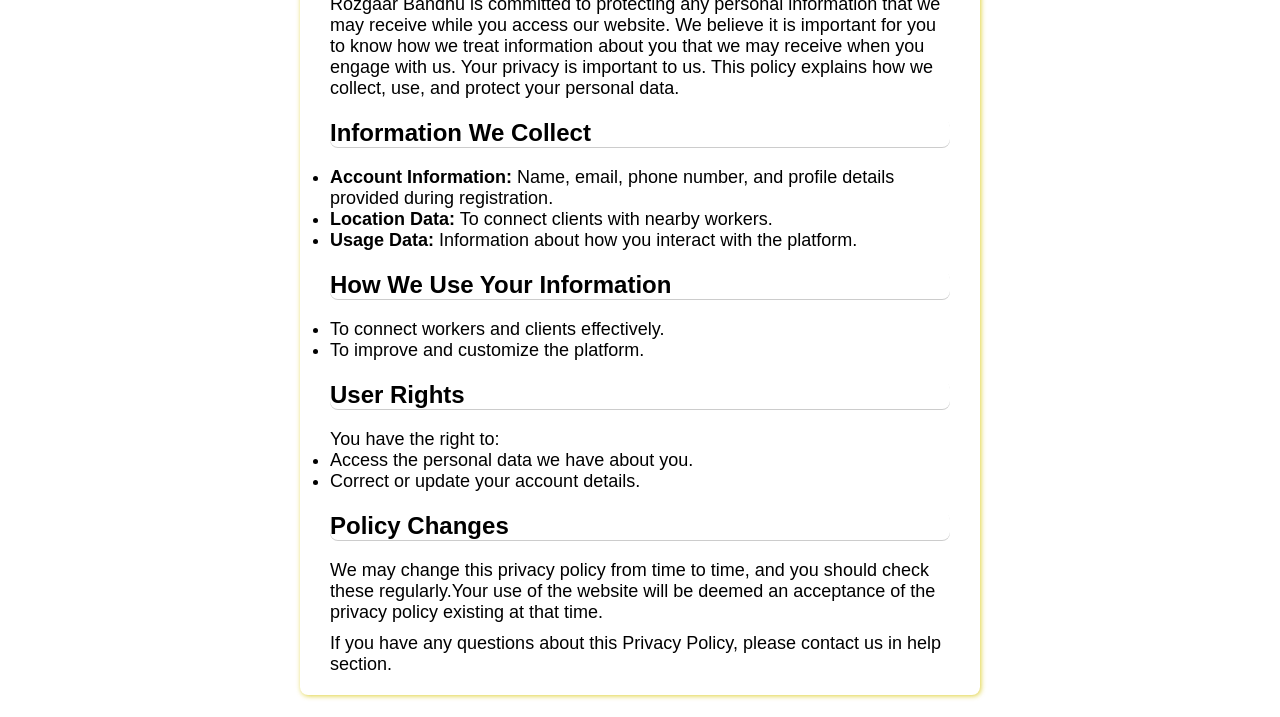
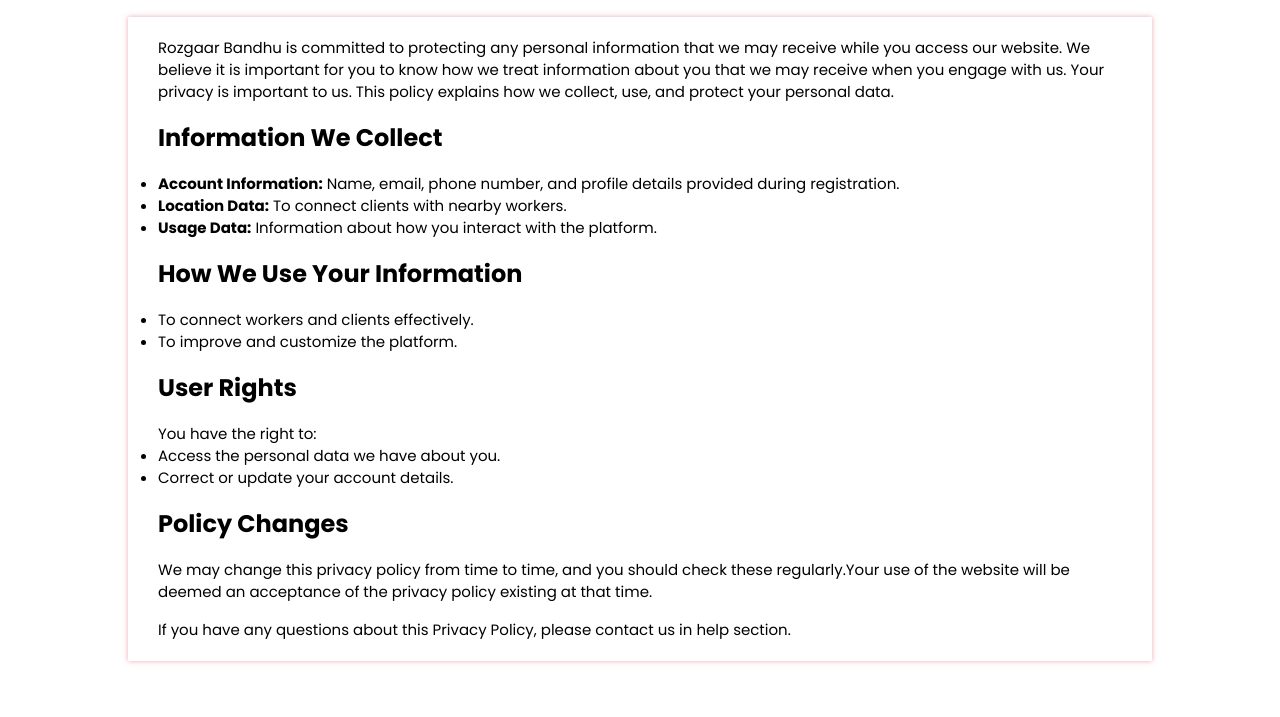
Before and after one commit to Sevaa-Bandhu/Sevaa-Bandhu.github.io, a plain HTML site: page html files/Policy.html in a window 1280 px wide. Shown: the part 83-800 px from the top of the page. Drawn offline with Linux system fonts and the light colour scheme.

Commit message:
Update StylePolicy.css

```diff
--- a/stylesheets/StylePolicy.css
+++ b/stylesheets/StylePolicy.css
@@ -1,51 +1,49 @@
+@import url("https://fonts.googleapis.com/css2?family=Poppins:wght@200;300;400;500;600;700&display=swap");
+
 * {
   margin: 0;
   padding: 0;
   box-sizing: border-box;
   font-family: "Poppins", sans-serif;
+}
 
-  }
 body {
   min-height: 100vh;
   display: block;
   align-items: center;
   justify-content: center;
-    padding-left: 300px;
-    padding-right: 300px;
+  padding: 0 10vw;
   background: white;
 }
-#title{
+
+#title {
   text-align: center;
+  padding: 2vh 0;
+  box-shadow: 0 1px 0 rgba(0, 0, 0, 0.2);
+}
+
+.contact {
+  font-size: 15px;
+  margin-top: 2vh;
+}
+
+.container {
+  margin-top: 20px;
+  font-size: 15px;
+  line-height: 22px;
+  padding: 20px 30px;
+  box-shadow: 0 0 5px rgba(219, 84, 97, 0.5);
+  margin-bottom: 20px;
+}
+
+h2 {
+  margin: 3vh 0;
   border-radius: 8px;
-    box-shadow:0 1px 0 rgba(0, 0, 0, 0.2);
-}
-.contact{
-    font-size: 18px;
-    margin-top: 10px;
-}
-.container{
-    margin-top: 20px;
-    font-size: 18px;
-    padding-left: 30px;
-    padding-right:30px;
-    padding-top: 20px;
-    padding-bottom: 20px;
-    border-radius: 8px;
-    border-radius: 8px;
-    box-shadow:1px 1px 5px rgba(215, 198, 10, 0.8);
-    margin-bottom: 20px;
-
-}
-h2{
-    margin-top: 20px;
-    margin-bottom: 20px;
-    border-radius: 8px;
-    box-shadow:0 1px 0 rgba(0, 0, 0, 0.2);
   font-size: 24px;
 }
-@media screen and (max-width: 768px) {
 
-    body{
+@media screen and (max-width: 600px) {
+  body {
     padding-left: 10px;
     padding-right: 10px;
   }
```
Lines whose indentation alone changed are shown as unchanged.
